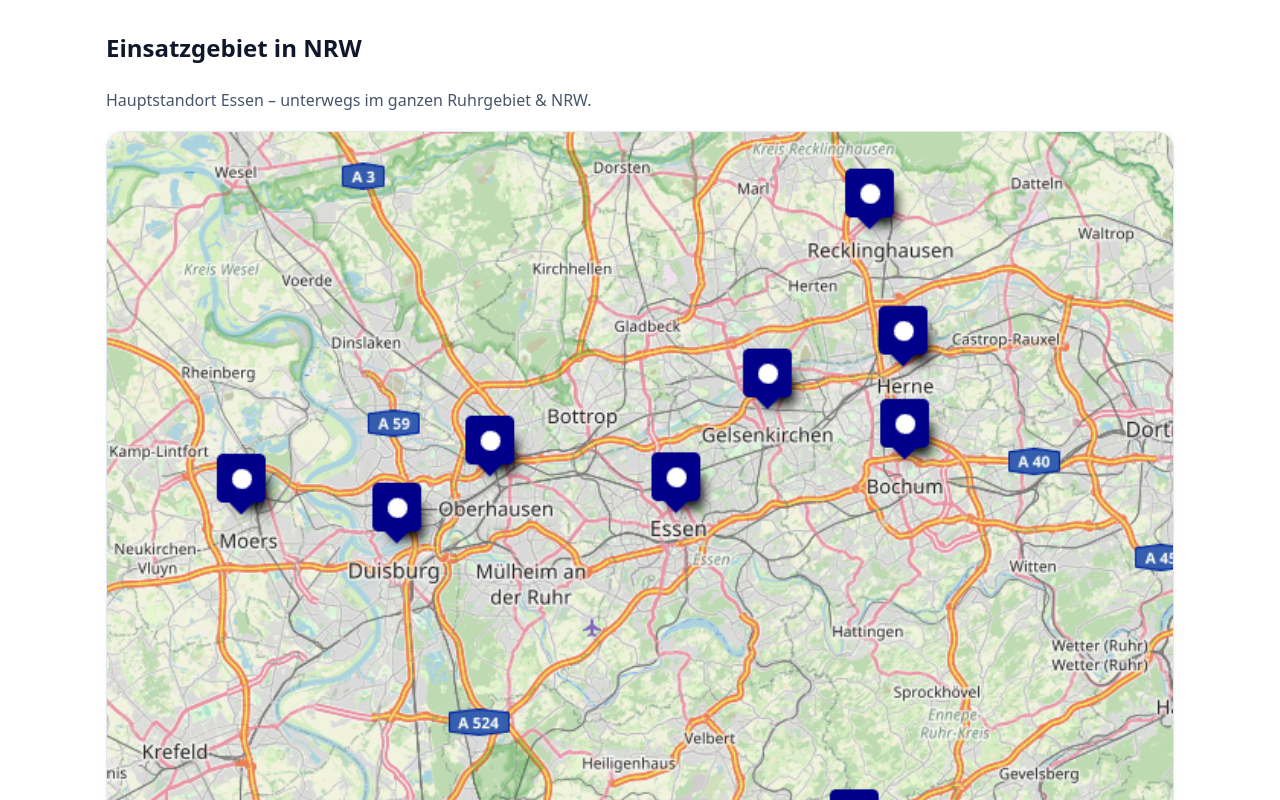
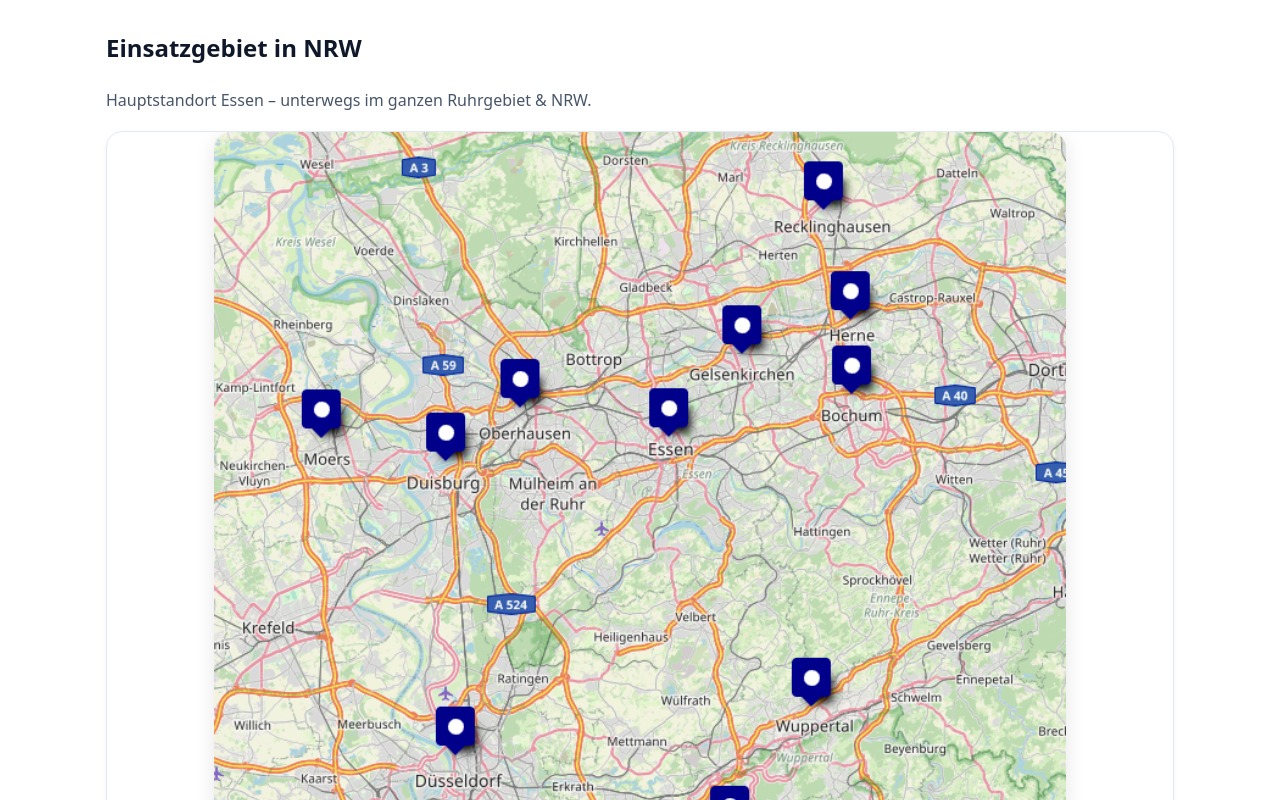
Before and after one commit to spacestays1-beep/Reinigugnsfirma, a plain HTML site: page index.html in a window 1280 px wide. Shown: the part 2220-3020 px from the top of the page. Drawn offline with nearby package versions, Linux system fonts and the light colour scheme; a small style sheet from the web is missing.

Commit message:
Update index.html

```diff
--- a/index.html
+++ b/index.html
@@ -204,7 +204,7 @@
     <p class="lead">Hauptstandort Essen – unterwegs im ganzen Ruhrgebiet &amp; NRW.</p>
 
     <div class="card map-card">
-      <img src="assets/karte1.png" alt="Einsatzgebiet SpaceClean NRW" style="width:100%; border-radius:16px; display:block;">
+     <img src="assets/karte1.png" alt="Einsatzgebiet SpaceClean NRW" style="width:80%; border-radius:16px; display:block; margin:0 auto; box-shadow:0 4px 20px rgba(0,0,0,0.1);">
       <div class="map-legend">
 
         <span class="dot dot-sub"></span> Einsatzorte in NRW
```
